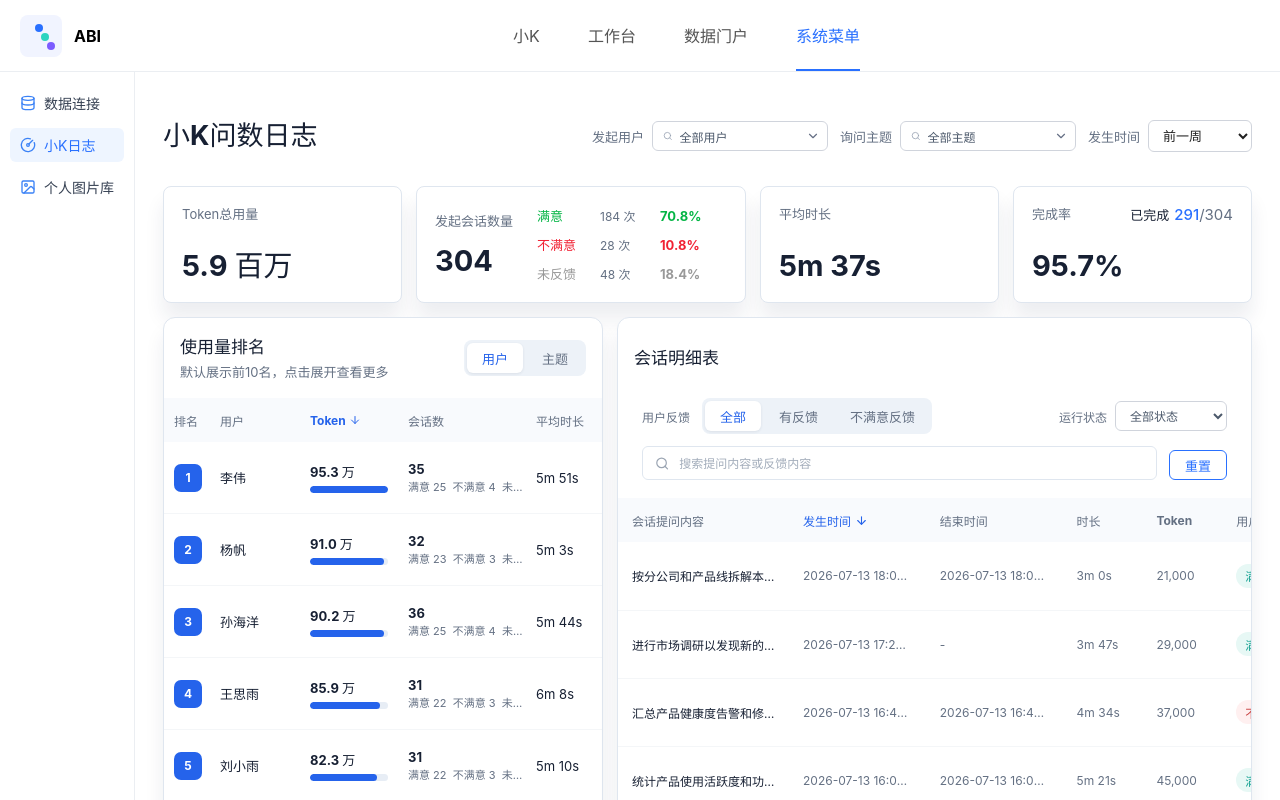
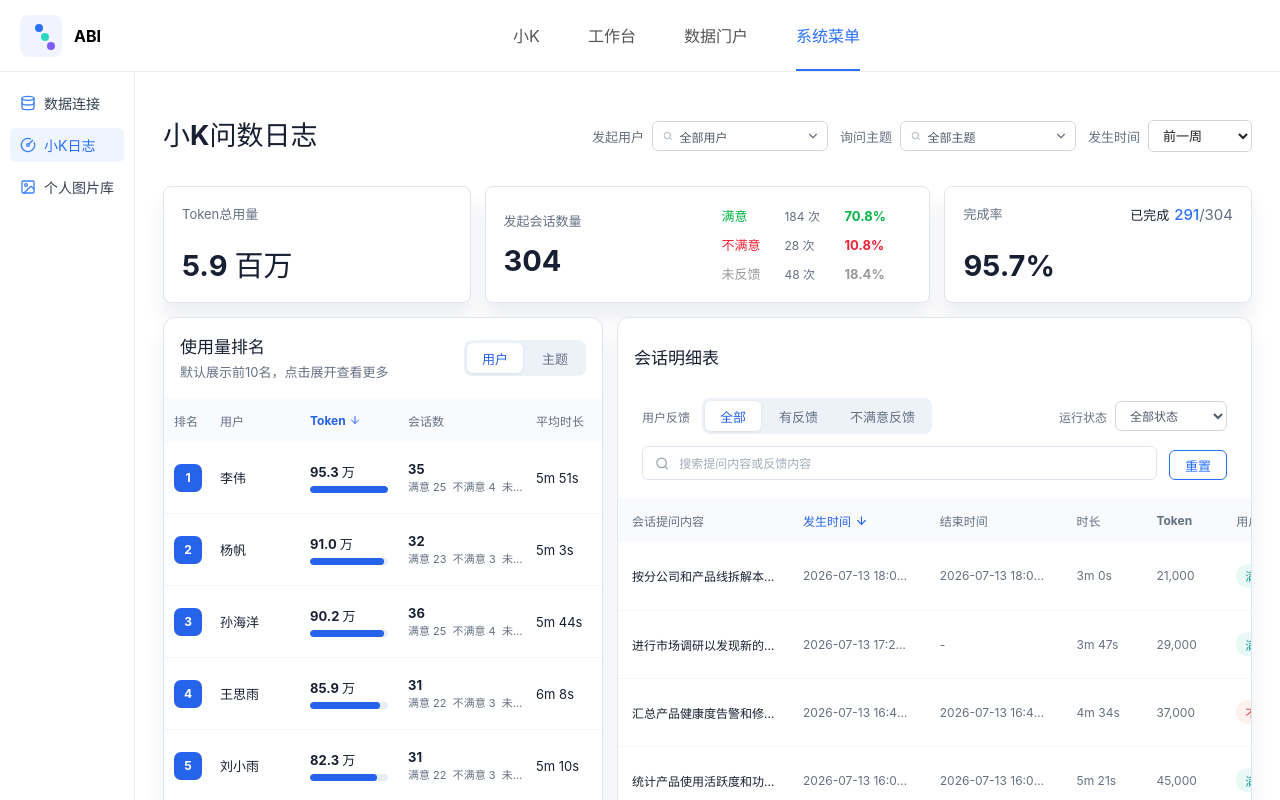
Before and after one commit to oreoflurry1112-pixel/xiaok-ops-dashboard-demo, a React (Vite) app: page / in a window 1280 px wide. Shown: the top 800 px of the page. Built offline with nearby package versions, Linux system fonts and the light colour scheme.

Commit message:
Remove average duration metric card

```diff
--- a/src/App.tsx
+++ b/src/App.tsx
@@ -142,10 +142,6 @@ export function MetricCards({ metrics }: { metrics: PeriodMetrics }) {
           <div className="negative"><dt>不满意</dt><dd>{metrics.dissatisfied.toLocaleString('zh-CN')} 次</dd><b>{metrics.dissatisfiedRate}</b></div>
           <div className="neutral"><dt>未反馈</dt><dd>{metrics.noFeedback.toLocaleString('zh-CN')} 次</dd><b>{metrics.noFeedbackRate}</b></div>
         </dl>
-      </article>
-      <article className="metric-card">
-        <span>平均时长</span>
-        <strong>{metrics.avgDuration}</strong>
       </article>
       <article className="metric-card metric-completion">
         <div className="completion-primary">
--- a/src/styles.css
+++ b/src/styles.css
@@ -76,7 +76,7 @@ main { min-width: 0; padding: 28px; background: #fff; }
 .time-filter { display: flex; gap: 8px; align-items: center; color: var(--muted); font-size: 13px; }
 .time-filter select { width: 104px; height: 32px; padding: 0 10px; color: #212121; border: 1px solid #d0d4dc; border-radius: 6px; background: #fff; }
 
-.metrics { display: grid; grid-template-columns: minmax(0, 1fr) minmax(330px, 1.35fr) minmax(0, 1fr) minmax(0, 1fr); gap: 14px; margin-bottom: 14px; }
+.metrics { display: grid; grid-template-columns: minmax(0, 1fr) minmax(360px, 1.45fr) minmax(0, 1fr); gap: 14px; margin-bottom: 14px; }
 .metric-card { min-width: 0; min-height: 116px; display: flex; flex-direction: column; justify-content: center; gap: 12px; padding: 18px; background: #fff; border: 1px solid var(--border); border-radius: 8px; box-shadow: var(--shadow); }
 .metric-card > span, .metric-card > div > span { color: var(--muted); font-size: 13px; line-height: 19px; }
 .metric-card strong { display: block; margin-top: 12px; color: var(--text); font-size: 29px; line-height: 36px; }
```
